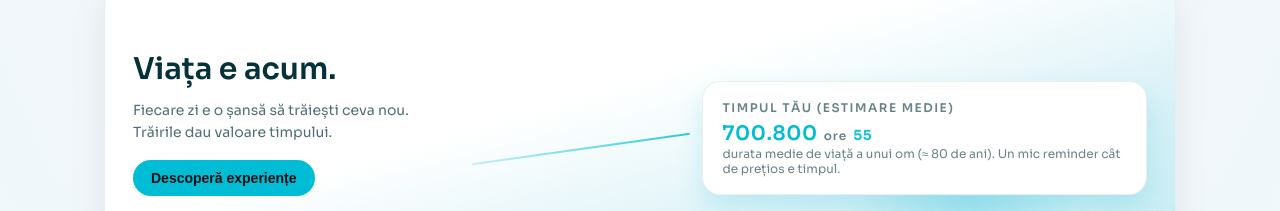
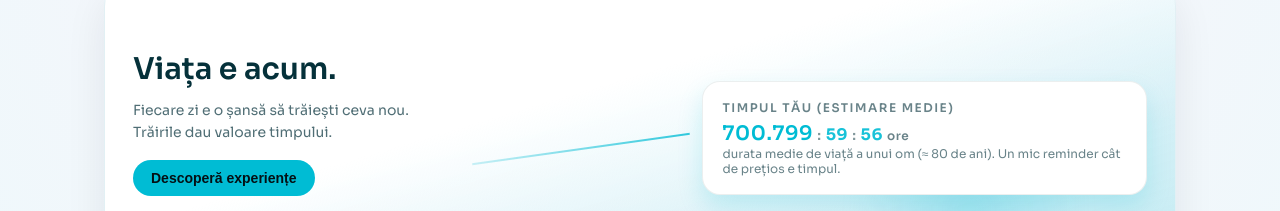
Before and after one commit to gabrielivadariu/livadai-web, a Next.js app: page /experiences in a window 1280 px wide. Shown: the part 144-355 px from the top of the page. Built offline with nearby package versions, Linux system fonts and the light colour scheme; no server answers.

Commit message:
fix(web): show hours with mm:ss countdown

```diff
--- a/app/(app)/experiences/experiences.module.css
+++ b/app/(app)/experiences/experiences.module.css
@@ -116,22 +116,29 @@
   letter-spacing: 0.6px;
   display: inline-flex;
   align-items: baseline;
-  gap: 6px;
+  gap: 4px;
 }
 
 .heroTimerUnit {
   font-size: 12px;
   font-weight: 600;
   color: rgba(5, 49, 58, 0.6);
-  letter-spacing: 1px;
+  letter-spacing: 0.6px;
   text-transform: lowercase;
 }
 
+.heroTimerMinutes,
 .heroTimerSeconds {
-  font-size: 14px;
+  font-size: 16px;
   font-weight: 700;
   color: var(--brand);
   opacity: 0.9;
+}
+
+.heroTimerDelimiter {
+  font-size: 14px;
+  color: rgba(5, 49, 58, 0.5);
+  font-weight: 600;
 }
 
 .heroTimerNote {
--- a/app/(app)/experiences/page.tsx
+++ b/app/(app)/experiences/page.tsx
@@ -111,8 +111,8 @@ export default function ExperiencesPage() {
     });
   }, [items, search]);
 
-  const totalHours = useMemo(() => Math.floor(80 * 365 * 24), []);
-  const [tickSeconds, setTickSeconds] = useState(59);
+  const totalSeconds = useMemo(() => Math.floor(80 * 365 * 24 * 60 * 60), []);
+  const [remainingSeconds, setRemainingSeconds] = useState(totalSeconds);
   const [timerStarted, setTimerStarted] = useState(false);
 
   useEffect(() => {
@@ -123,19 +123,26 @@ export default function ExperiencesPage() {
   useEffect(() => {
     if (!timerStarted) return;
     const tick = window.setInterval(() => {
-      setTickSeconds((prev) => (prev === 0 ? 59 : prev - 1));
+      setRemainingSeconds((prev) => Math.max(prev - 1, 0));
     }, 1000);
     return () => window.clearInterval(tick);
   }, [timerStarted]);
 
   const formattedHours = useMemo(() => {
     const locale = lang === "en" ? "en-US" : "ro-RO";
-    return new Intl.NumberFormat(locale).format(totalHours);
-  }, [lang, totalHours]);
+    const hours = Math.floor(remainingSeconds / 3600);
+    return new Intl.NumberFormat(locale).format(hours);
+  }, [lang, remainingSeconds]);
+
+  const formattedMinutes = useMemo(() => {
+    const minutes = Math.floor((remainingSeconds % 3600) / 60);
+    return String(minutes).padStart(2, "0");
+  }, [remainingSeconds]);
 
   const formattedSeconds = useMemo(() => {
-    return String(tickSeconds).padStart(2, "0");
-  }, [tickSeconds]);
+    const seconds = remainingSeconds % 60;
+    return String(seconds).padStart(2, "0");
+  }, [remainingSeconds]);
 
   return (
     <div className={styles.page}>
@@ -175,8 +182,11 @@ export default function ExperiencesPage() {
             <div className={styles.timerLabel}>{t("hero_timer_label")}</div>
             <div className={styles.heroTimer}>
               {formattedHours}
+              <span className={styles.heroTimerDelimiter}>:</span>
+              <span className={styles.heroTimerMinutes}>{formattedMinutes}</span>
+              <span className={styles.heroTimerDelimiter}>:</span>
+              <span className={styles.heroTimerSeconds}>{formattedSeconds}</span>
               <span className={styles.heroTimerUnit}>{t("hero_timer_unit")}</span>
-              <span className={styles.heroTimerSeconds}>{formattedSeconds}</span>
             </div>
             <div className={styles.heroTimerNote}>{t("hero_timer_note")}</div>
           </div>
```
